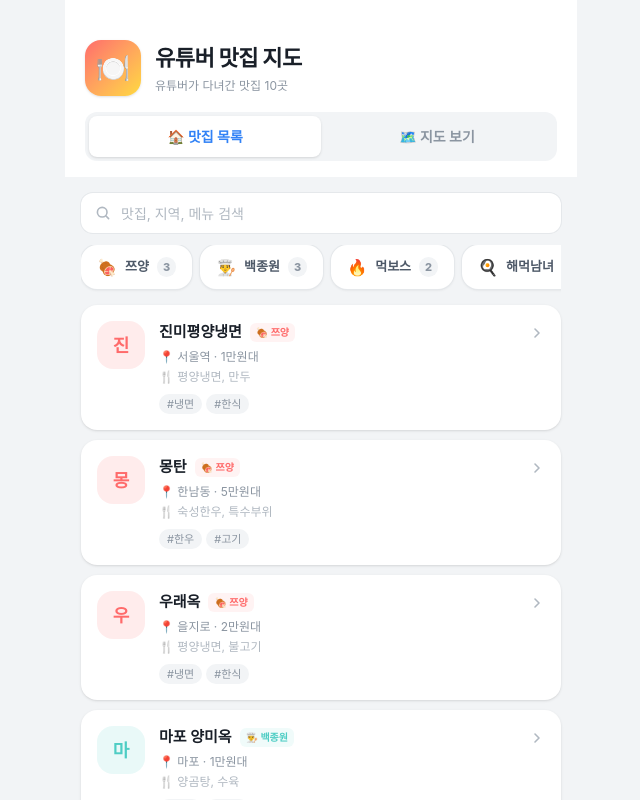
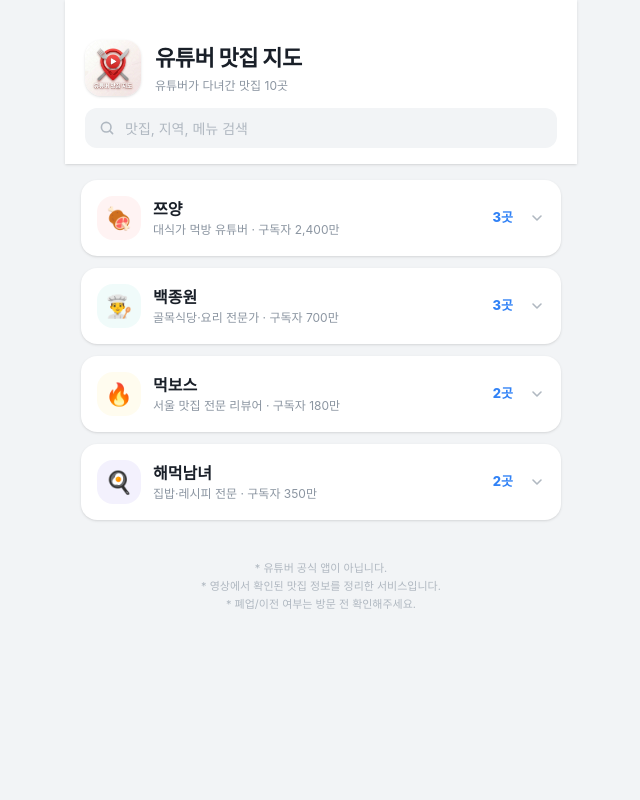
Before and after one commit to vkehs58-oss/youtuber-map-app, a React (Vite) app: page / in a window 1280 px wide. Shown: the top 800 px of the page, without its empty margins (319-959 px from the left). Built offline with nearby package versions, Linux system fonts and the light colour scheme.

Commit message:
refactor: 대분류→중분류→소분류 계층 구조로 리디자인

```diff
--- a/src/App.tsx
+++ b/src/App.tsx
@@ -1,36 +1,101 @@
-import { useState } from 'react'
+import { useState, useMemo } from 'react'
 import data from './data/restaurants.json'
 import type { AppData, Restaurant } from './types'
-import Header from './components/Header'
-import YoutuberList from './components/YoutuberList'
-import RestaurantList from './components/RestaurantList'
-import MapView from './components/MapView'
 import RestaurantDetail from './components/RestaurantDetail'
 
 const appData = data as AppData
-type Tab = 'home' | 'map'
 
 function App() {
-  const [tab, setTab] = useState<Tab>('home')
-  const [selectedYoutuber, setSelectedYoutuber] = useState<string | null>(null)
   const [selectedRestaurant, setSelectedRestaurant] = useState<Restaurant | null>(null)
+  const [expandedYoutuber, setExpandedYoutuber] = useState<string | null>(null)
+  const [expandedCuisine, setExpandedCuisine] = useState<string | null>(null)
   const [search, setSearch] = useState('')
 
   const q = search.trim().toLowerCase()
-  const filteredRestaurants = appData.restaurants.filter(r => {
-    const matchSearch = !q || r.name.toLowerCase().includes(q) || r.location.toLowerCase().includes(q) || r.menu.toLowerCase().includes(q) || r.tags.some(t => t.includes(q))
-    const matchYoutuber = !selectedYoutuber || r.youtuber === selectedYoutuber
-    return matchSearch && matchYoutuber
+
+  // 검색 필터
+  const filtered = useMemo(() => {
+    if (!q) return appData.restaurants
+    return appData.restaurants.filter(r =>
+      r.name.toLowerCase().includes(q) ||
+      r.location.toLowerCase().includes(q) ||
+      r.menu.toLowerCase().includes(q) ||
+      r.cuisine.includes(q) ||
+      r.tags.some(t => t.includes(q))
+    )
+  }, [q])
+
+  // 대분류: 유튜버별 그룹
+  const grouped = useMemo(() => {
+    return appData.youtubers.map(yt => {
+      const restaurants = filtered.filter(r => r.youtuber === yt.id)
+      // 중분류: 음식 종류별 그룹
+      const cuisineMap = new Map<string, Restaurant[]>()
+      restaurants.forEach(r => {
+        const list = cuisineMap.get(r.cuisine) || []
+        list.push(r)
+        cuisineMap.set(r.cuisine, list)
       })
+      return {
+        youtuber: yt,
+        cuisines: Array.from(cuisineMap.entries()).map(([name, items]) => ({
+          name,
+          restaurants: items
+        })),
+        totalCount: restaurants.length
+      }
+    }).filter(g => g.totalCount > 0)
+  }, [filtered])
 
-  const selectedYoutuberData = selectedYoutuber
-    ? appData.youtubers.find(y => y.id === selectedYoutuber)
-    : null
+  const toggleYoutuber = (id: string) => {
+    setExpandedYoutuber(prev => prev === id ? null : id)
+    setExpandedCuisine(null)
+  }
+
+  const toggleCuisine = (key: string) => {
+    setExpandedCuisine(prev => prev === key ? null : key)
+  }
 
   return (
     <div className="min-h-screen bg-toss-gray-100">
       <div className="max-w-lg mx-auto">
-        <Header tab={tab} setTab={setTab} count={appData.restaurants.length} />
+
+        {/* 헤더 */}
+        <div className="bg-white sticky top-0 z-20 shadow-sm">
+          <div className="px-5 pt-10 pb-3 flex items-center gap-3.5">
+            <img src="/logo.jpg" alt="로고" className="w-14 h-14 rounded-2xl shadow-sm object-cover" />
+            <div className="flex-1">
+              <h1 className="text-[22px] font-extrabold tracking-[-0.5px] text-toss-gray-900">
+                유튜버 맛집 지도
+              </h1>
+              <p className="text-[12px] text-toss-gray-500 mt-0.5">유튜버가 다녀간 맛집 {appData.restaurants.length}곳</p>
+            </div>
+          </div>
+
+          {/* 검색바 */}
+          <div className="px-5 pb-4">
+            <div className="relative">
+              <svg className="absolute left-3.5 top-1/2 -translate-y-1/2 text-toss-gray-400" width="16" height="16" viewBox="0 0 20 20" fill="none">
+                <circle cx="9" cy="9" r="6" stroke="currentColor" strokeWidth="2"/>
+                <path d="M13.5 13.5L17 17" stroke="currentColor" strokeWidth="2" strokeLinecap="round"/>
+              </svg>
+              <input
+                type="text"
+                value={search}
+                onChange={e => setSearch(e.target.value)}
+                placeholder="맛집, 지역, 메뉴 검색"
+                className="w-full h-10 pl-10 pr-9 rounded-xl bg-toss-gray-100 text-[14px] text-toss-gray-900 placeholder:text-toss-gray-400 outline-none focus:ring-2 focus:ring-toss-blue transition-shadow"
+              />
+              {search && (
+                <button onClick={() => setSearch('')} className="absolute right-3 top-1/2 -translate-y-1/2 w-5 h-5 rounded-full bg-toss-gray-300 flex items-center justify-center">
+                  <svg width="8" height="8" viewBox="0 0 10 10" fill="none">
+                    <path d="M2 2L8 8M8 2L2 8" stroke="white" strokeWidth="1.5" strokeLinecap="round"/>
+                  </svg>
+                </button>
+              )}
+            </div>
+          </div>
+        </div>
 
         {/* 맛집 상세 모달 */}
         {selectedRestaurant && (
@@ -41,80 +106,110 @@ function App() {
           />
         )}
 
-        {tab === 'home' ? (
+        {/* 대분류 → 중분류 → 소분류 */}
         <div className="px-4 pt-4 pb-8 flex flex-col gap-3">
-            {/* 검색바 */}
-            <div className="relative">
-              <svg className="absolute left-3.5 top-1/2 -translate-y-1/2 text-toss-gray-400" width="16" height="16" viewBox="0 0 20 20" fill="none">
-                <circle cx="9" cy="9" r="6" stroke="currentColor" strokeWidth="2"/>
-                <path d="M13.5 13.5L17 17" stroke="currentColor" strokeWidth="2" strokeLinecap="round"/>
-              </svg>
-              <input
-                type="text"
-                value={search}
-                onChange={e => setSearch(e.target.value)}
-                placeholder="맛집, 지역, 메뉴 검색"
-                className="w-full h-10 pl-10 pr-9 rounded-xl bg-white text-[14px] text-toss-gray-900 placeholder:text-toss-gray-400 outline-none ring-1 ring-toss-gray-200 focus:ring-toss-blue transition-shadow"
-              />
-              {search && (
-                <button onClick={() => setSearch('')} className="absolute right-3 top-1/2 -translate-y-1/2 w-5 h-5 rounded-full bg-toss-gray-300 flex items-center justify-center">
-                  <svg width="8" height="8" viewBox="0 0 10 10" fill="none">
-                    <path d="M2 2L8 8M8 2L2 8" stroke="white" strokeWidth="1.5" strokeLinecap="round"/>
+          {grouped.map(({ youtuber: yt, cuisines, totalCount }) => {
+            const isYtOpen = expandedYoutuber === yt.id
+
+            return (
+              <div key={yt.id} className="bg-white rounded-2xl shadow-sm overflow-hidden">
+                {/* 대분류: 유튜버 */}
+                <button
+                  onClick={() => toggleYoutuber(yt.id)}
+                  className="w-full px-4 py-4 flex items-center gap-3 active:bg-toss-gray-50 transition-colors"
+                >
+                  <div
+                    className="w-11 h-11 rounded-2xl flex items-center justify-center text-[22px] shrink-0"
+                    style={{ background: `${yt.color}15` }}
+                  >
+                    {yt.emoji}
+                  </div>
+                  <div className="flex-1 text-left">
+                    <div className="text-[16px] font-bold text-toss-gray-900">{yt.name}</div>
+                    <div className="text-[12px] text-toss-gray-500">{yt.description} · 구독자 {yt.subscribers}</div>
+                  </div>
+                  <span className="text-[13px] font-extrabold text-toss-blue mr-1">{totalCount}곳</span>
+                  <svg
+                    className={`shrink-0 text-toss-gray-400 transition-transform duration-200 ${isYtOpen ? 'rotate-180' : ''}`}
+                    width="16" height="16" viewBox="0 0 20 20" fill="none"
+                  >
+                    <path d="M5 7.5L10 12.5L15 7.5" stroke="currentColor" strokeWidth="2" strokeLinecap="round" strokeLinejoin="round"/>
                   </svg>
                 </button>
+
+                {/* 중분류: 음식 종류 */}
+                {isYtOpen && (
+                  <div className="border-t border-toss-gray-100 animate-fade-slide">
+                    {cuisines.map(({ name: cuisine, restaurants }) => {
+                      const cuisineKey = `${yt.id}-${cuisine}`
+                      const isCuisineOpen = expandedCuisine === cuisineKey
+
+                      const cuisineEmoji: Record<string, string> = {
+                        '한식': '🍚', '일식': '🍣', '양식': '🍝', '중식': '🥟',
+                        '분식': '🍢', '주점': '🍺', '카페': '☕', '디저트': '🍰',
+                      }
+
+                      return (
+                        <div key={cuisineKey}>
+                          {/* 중분류 버튼 */}
+                          <button
+                            onClick={() => toggleCuisine(cuisineKey)}
+                            className="w-full px-4 pl-14 py-3 flex items-center gap-2.5 active:bg-toss-gray-50 transition-colors border-t border-toss-gray-50"
+                          >
+                            <span className="text-[16px]">{cuisineEmoji[cuisine] || '🍴'}</span>
+                            <span className="flex-1 text-left text-[14px] font-bold text-toss-gray-800">{cuisine}</span>
+                            <span className="text-[12px] font-bold text-toss-gray-400 mr-1">{restaurants.length}곳</span>
+                            <svg
+                              className={`shrink-0 text-toss-gray-300 transition-transform duration-200 ${isCuisineOpen ? 'rotate-180' : ''}`}
+                              width="14" height="14" viewBox="0 0 20 20" fill="none"
+                            >
+                              <path d="M5 7.5L10 12.5L15 7.5" stroke="currentColor" strokeWidth="2" strokeLinecap="round" strokeLinejoin="round"/>
+                            </svg>
+                          </button>
+
+                          {/* 소분류: 매장명 */}
+                          {isCuisineOpen && (
+                            <div className="animate-fade-slide">
+                              {restaurants.map(r => (
+                                <button
+                                  key={r.id}
+                                  onClick={() => setSelectedRestaurant(r)}
+                                  className="w-full px-4 pl-20 py-3 flex items-center gap-3 active:bg-toss-gray-50 transition-colors border-t border-toss-gray-50"
+                                >
+                                  <div
+                                    className="w-9 h-9 rounded-xl flex items-center justify-center text-[13px] font-extrabold shrink-0"
+                                    style={{ background: `${yt.color}10`, color: yt.color }}
+                                  >
+                                    {r.name.charAt(0)}
+                                  </div>
+                                  <div className="flex-1 text-left min-w-0">
+                                    <div className="text-[14px] font-bold text-toss-gray-900 truncate">{r.name}</div>
+                                    <div className="text-[11px] text-toss-gray-500 mt-0.5">📍 {r.location} · {r.priceRange}</div>
+                                  </div>
+                                  <svg className="shrink-0 text-toss-gray-300" width="14" height="14" viewBox="0 0 20 20" fill="none">
+                                    <path d="M7.5 5L12.5 10L7.5 15" stroke="currentColor" strokeWidth="2" strokeLinecap="round" strokeLinejoin="round"/>
+                                  </svg>
+                                </button>
+                              ))}
+                            </div>
                           )}
                         </div>
-
-            {/* 유튜버 필터 */}
-            <YoutuberList
-              youtubers={appData.youtubers}
-              restaurants={appData.restaurants}
-              selected={selectedYoutuber}
-              onSelect={id => setSelectedYoutuber(selectedYoutuber === id ? null : id)}
-            />
-
-            {/* 선택된 유튜버 정보 */}
-            {selectedYoutuberData && (
-              <div className="animate-fade-slide bg-white rounded-2xl p-4 shadow-sm flex items-center gap-3">
-                <div className="w-12 h-12 rounded-2xl flex items-center justify-center text-[24px]" style={{ background: `${selectedYoutuberData.color}20` }}>
-                  {selectedYoutuberData.emoji}
-                </div>
-                <div className="flex-1">
-                  <div className="text-[15px] font-bold text-toss-gray-900">{selectedYoutuberData.name}</div>
-                  <div className="text-[12px] text-toss-gray-500">{selectedYoutuberData.description} · 구독자 {selectedYoutuberData.subscribers}</div>
-                </div>
-                <div className="text-[14px] font-extrabold text-toss-blue">
-                  {filteredRestaurants.length}곳
-                </div>
+                      )
+                    })}
                   </div>
                 )}
+              </div>
+            )
+          })}
 
-            {/* 맛집 리스트 */}
-            <RestaurantList
-              restaurants={filteredRestaurants}
-              youtubers={appData.youtubers}
-              onSelect={setSelectedRestaurant}
-            />
-
-            {filteredRestaurants.length === 0 && (
+          {grouped.length === 0 && (
             <div className="flex flex-col items-center justify-center pt-16 px-6">
               <div className="w-20 h-20 rounded-full bg-toss-gray-100 flex items-center justify-center text-[36px] mb-5">🔍</div>
               <div className="text-[18px] font-bold text-toss-gray-900 mb-2">검색 결과가 없어요</div>
-                <div className="text-[14px] text-center leading-relaxed text-toss-gray-500">
-                  다른 키워드로 검색해보세요
-                </div>
+              <div className="text-[14px] text-center leading-relaxed text-toss-gray-500">다른 키워드로 검색해보세요</div>
             </div>
           )}
         </div>
-        ) : (
-          <MapView
-            restaurants={filteredRestaurants}
-            youtubers={appData.youtubers}
-            selectedYoutuber={selectedYoutuber}
-            onSelectYoutuber={id => setSelectedYoutuber(selectedYoutuber === id ? null : id)}
-            onSelectRestaurant={setSelectedRestaurant}
-          />
-        )}
 
         <div className="text-center pt-2 pb-6 px-4">
           <p className="text-[11px] text-toss-gray-400 leading-relaxed">
--- a/src/data/restaurants.json
+++ b/src/data/restaurants.json
@@ -51,7 +51,8 @@
       ],
       "videoUrl": "https://youtube.com/watch?v=gHE7_aGHE8I",
       "videoTitle": "서울역 근처 평양냉면 먹방",
-      "addedAt": "2026-03-01"
+      "addedAt": "2026-03-01",
+      "cuisine": "한식"
     },
     {
       "id": 2,
@@ -70,7 +71,8 @@
       ],
       "videoUrl": "https://youtube.com/watch?v=yd_00Ms05tM",
       "videoTitle": "한남동 소고기 먹방 10인분",
-      "addedAt": "2026-03-01"
+      "addedAt": "2026-03-01",
+      "cuisine": "한식"
     },
     {
       "id": 3,
@@ -89,7 +91,8 @@
       ],
       "videoUrl": "https://youtube.com/watch?v=zdREG1G6ad8",
       "videoTitle": "을지로 70년 전통 냉면 먹방",
-      "addedAt": "2026-03-01"
+      "addedAt": "2026-03-01",
+      "cuisine": "한식"
     },
     {
       "id": 4,
@@ -108,7 +111,8 @@
       ],
       "videoUrl": "https://youtube.com/watch?v=nolVB_za76c",
       "videoTitle": "골목식당 마포 양곰탕집",
-      "addedAt": "2026-03-01"
+      "addedAt": "2026-03-01",
+      "cuisine": "한식"
     },
     {
       "id": 5,
@@ -127,7 +131,8 @@
       ],
       "videoUrl": "https://youtube.com/watch?v=ipfQzn-Emqk",
       "videoTitle": "을지로 노가리 골목 탐방",
-      "addedAt": "2026-03-01"
+      "addedAt": "2026-03-01",
+      "cuisine": "주점"
     },
     {
       "id": 6,
@@ -146,7 +151,8 @@
       ],
       "videoUrl": "https://youtube.com/watch?v=LluhKLf7PAM",
       "videoTitle": "신당동 떡볶이 골목 탐방기",
-      "addedAt": "2026-03-01"
+      "addedAt": "2026-03-01",
+      "cuisine": "분식"
     },
     {
       "id": 7,
@@ -165,7 +171,8 @@
       ],
       "videoUrl": "https://youtube.com/watch?v=OVkH33KawIU",
       "videoTitle": "연남동 숨은 돈카츠 맛집",
-      "addedAt": "2026-03-01"
+      "addedAt": "2026-03-01",
+      "cuisine": "일식"
     },
     {
       "id": 8,
@@ -184,7 +191,8 @@
       ],
       "videoUrl": "https://youtube.com/watch?v=YjQKTIDbZXc",
       "videoTitle": "홍대 멕시칸 타코 먹방",
-      "addedAt": "2026-03-01"
+      "addedAt": "2026-03-01",
+      "cuisine": "양식"
     },
     {
       "id": 9,
@@ -203,7 +211,8 @@
       ],
       "videoUrl": "https://youtube.com/watch?v=C6mVPHoEjiI",
       "videoTitle": "광장시장 먹거리 투어",
-      "addedAt": "2026-03-01"
+      "addedAt": "2026-03-01",
+      "cuisine": "한식"
     },
     {
       "id": 10,
@@ -222,7 +231,8 @@
       ],
       "videoUrl": "https://youtube.com/watch?v=zCNQVwMDv8Y",
       "videoTitle": "이태원 이색 먹거리 탐방",
-      "addedAt": "2026-03-01"
+      "addedAt": "2026-03-01",
+      "cuisine": "양식"
     }
   ]
 }
--- a/src/types.ts
+++ b/src/types.ts
@@ -18,6 +18,7 @@ export interface Restaurant {
   lng: number
   menu: string
   priceRange: string
+  cuisine: string
   tags: string[]
   videoUrl: string
   videoTitle: string
```
Lines whose indentation alone changed are shown as unchanged.
